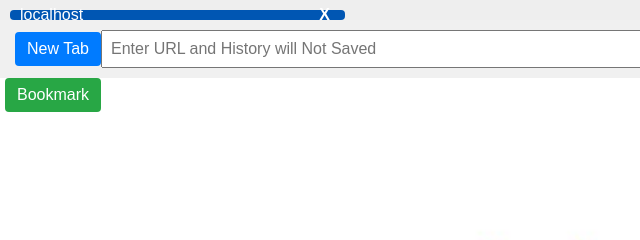
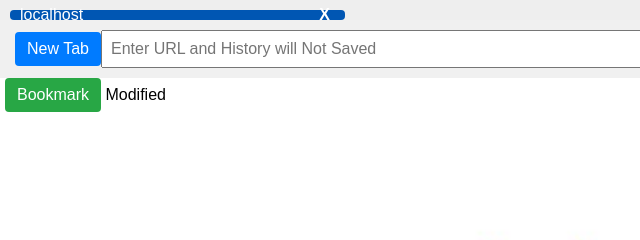
Before and after one commit to RDAweb/web, a plain HTML site: page index.html in a window 1280 px wide. Shown: the top 240 px of the page, 0-640 px from the left. Drawn offline with Linux system fonts and the light colour scheme.

Commit message:
Update index.html

```diff
--- a/index.html
+++ b/index.html
@@ -159,6 +159,7 @@
     </div>
     <div class="navsets">
       <button id="bookmark-button" onclick="addBookmark()">Bookmark</button>
+        <a herf="style.html">Modified</a>
 
   <iframe id="browser" src="https://www..com" onload="updateTabTitle()"></iframe>
 
```
